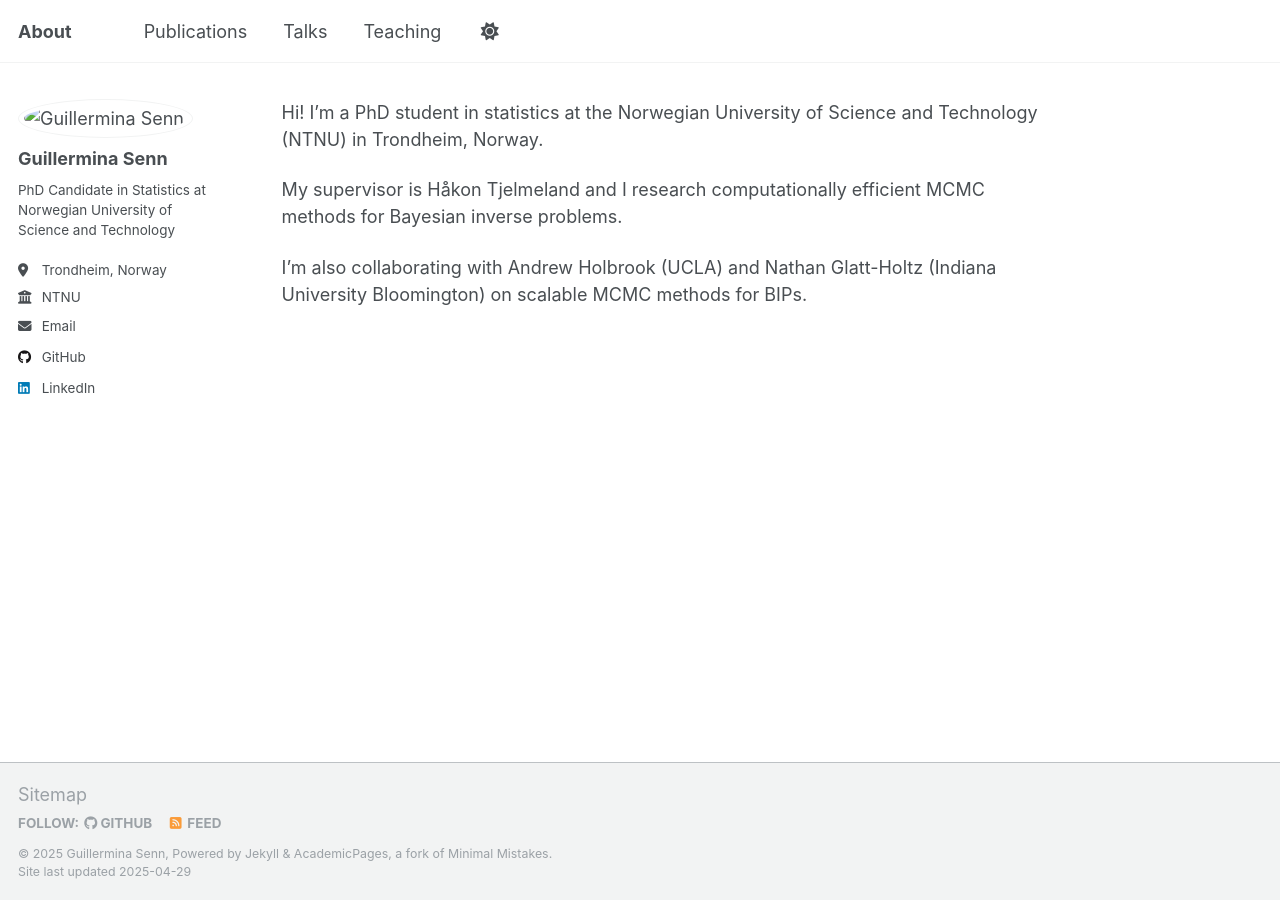
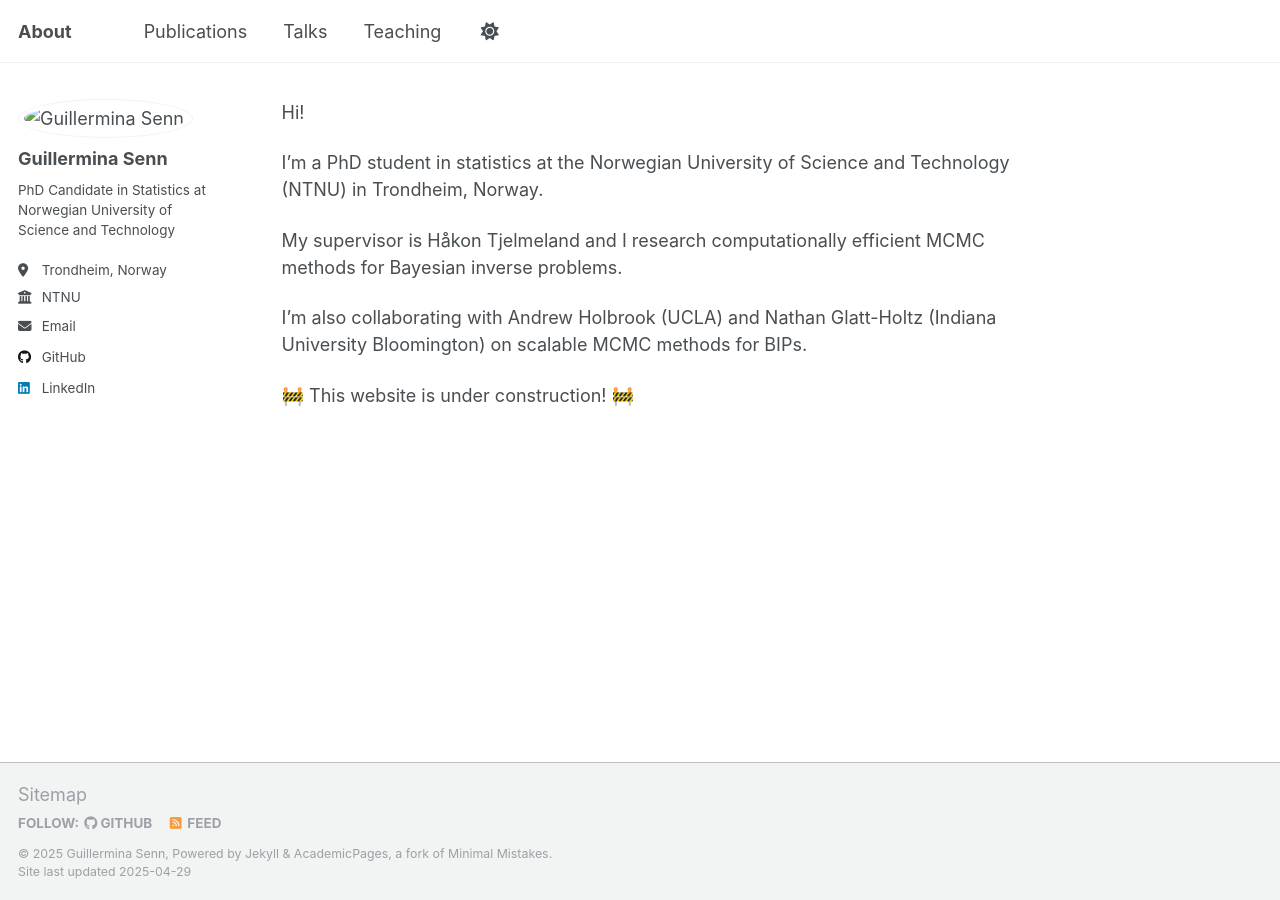
Before and after one commit to guillerminasenn/guillerminasenn.github.io, a Jekyll site: the page built from index.md, in a window 1280 px wide. Built offline with Jekyll 4.4.1, drawn with Linux system fonts in a browser that asks for light colours; our own code applies the rules of GitHub Pages for plain Markdown files.

Commit message:
Update index.md

```diff
--- a/index.md
+++ b/index.md
@@ -1,6 +1,9 @@
 Hi!
+
 I'm a PhD student in statistics at the Norwegian University of Science and Technology (NTNU) in Trondheim, Norway.
 
 My supervisor is Håkon Tjelmeland and I research computationally efficient MCMC methods for Bayesian inverse problems.
 
 I'm also collaborating with Andrew Holbrook (UCLA) and Nathan Glatt-Holtz (Indiana University Bloomington) on scalable MCMC methods for BIPs.
+
+🚧 This website is under construction! 🚧
```
